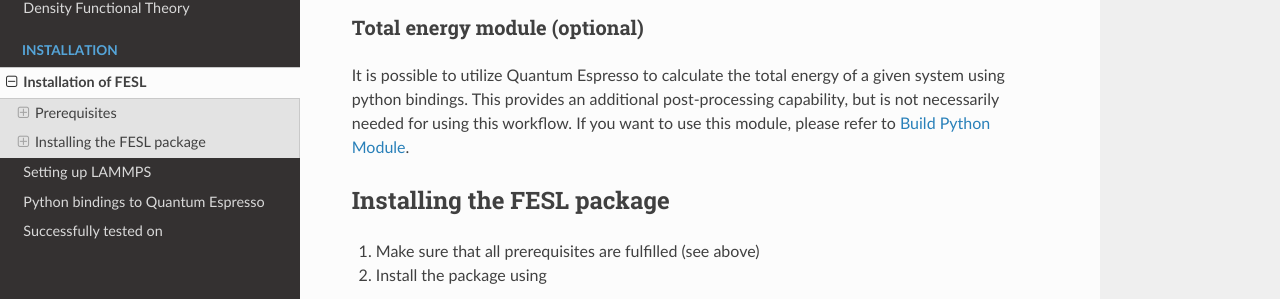
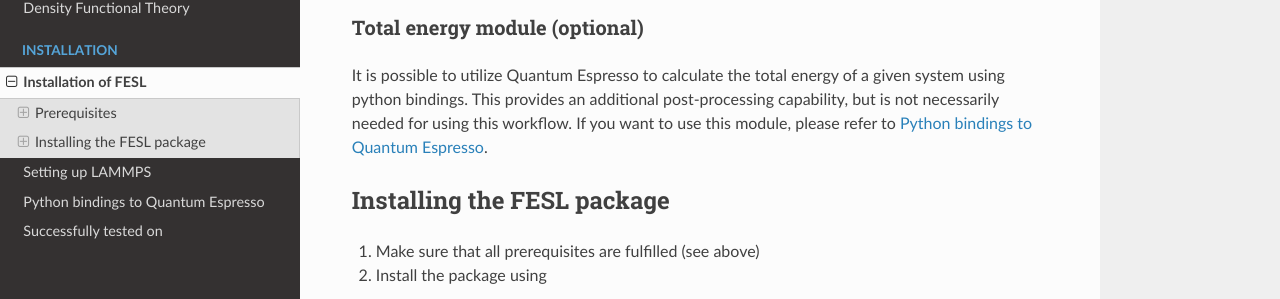
Before and after one commit to mala-project/mala, a Sphinx documentation site: the page built from docs/source/install/README.md, in a window 1280 px wide and 900 px high, scrolled down 1763 px. Shown: the part 144-443 px from the top of the window. Built offline with Sphinx 7.4.7 and the Read the Docs theme 2.0.0, drawn with Linux system fonts in a browser that asks for light colours; pages that are not in the unit, such as notebooks, are missing from menus.

Commit message:
Apply 1 suggestion(s) to 1 file(s)

```diff
--- a/docs/source/install/README.md
+++ b/docs/source/install/README.md
@@ -84,7 +84,7 @@
 
 It is possible to utilize Quantum Espresso to calculate the total energy of a given system using python bindings.
 This provides an additional post-processing capability, but is not necessarily needed for using this workflow.
-If you want to use this module, please refer to [Build Python Module](INSTALL_TE_QE.md).
+If you want to use this module, please refer to [Python bindings to Quantum Espresso](INSTALL_TE_QE.md).
 
 
 ## Installing the FESL package
```
